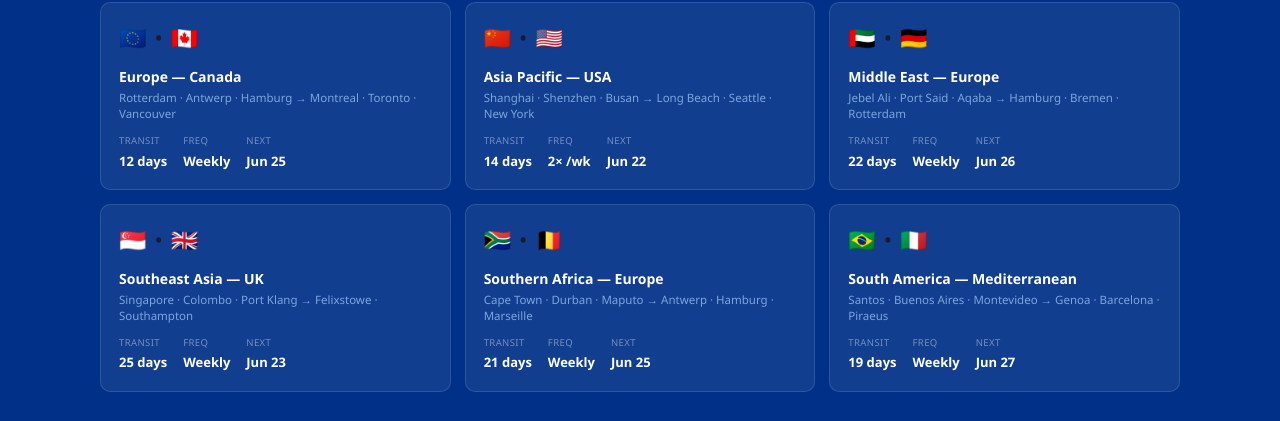
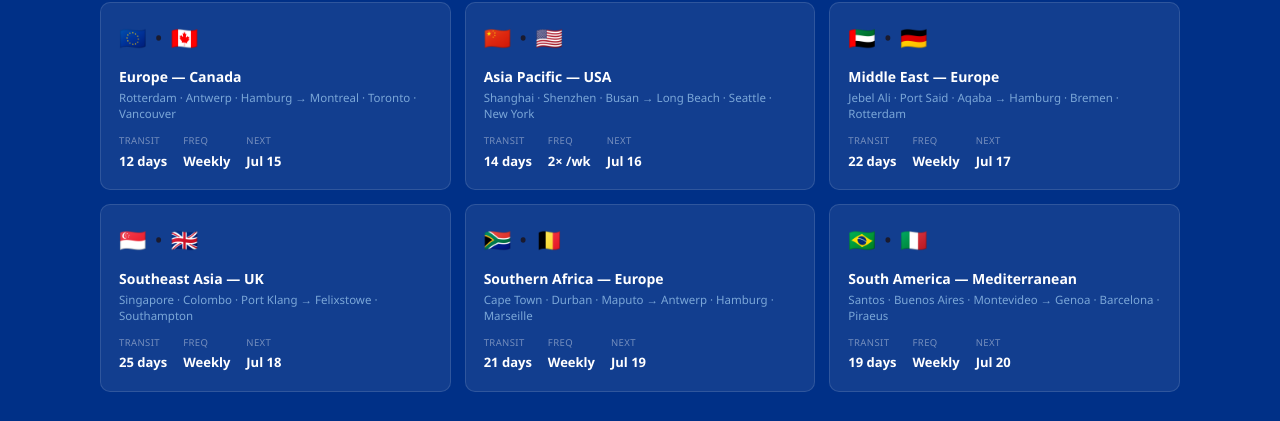
Before and after one commit to eunicerosse69-ux/MSC, a React (Vite) app: page / in a window 1280 px wide. Shown: the part 4111-4532 px from the top of the page. Built offline with nearby package versions, Linux system fonts and the light colour scheme; no server answers.

Commit message:
Update trade lane next dates to mid July

```diff
--- a/src/App.jsx
+++ b/src/App.jsx
@@ -97,7 +97,7 @@ const routes = [
     desc: 'Rotterdam · Antwerp · Hamburg → Montreal · Toronto · Vancouver',
     transit: '12 days',
     freq: 'Weekly',
-    next: 'Jun 25',
+    next: 'Jul 15',
   },
   {
     flags: ['🇨🇳', '🇺🇸'],
@@ -105,7 +105,7 @@ const routes = [
     desc: 'Shanghai · Shenzhen · Busan → Long Beach · Seattle · New York',
     transit: '14 days',
     freq: '2× /wk',
-    next: 'Jun 22',
+    next: 'Jul 16',
   },
   {
     flags: ['🇦🇪', '🇩🇪'],
@@ -113,7 +113,7 @@ const routes = [
     desc: 'Jebel Ali · Port Said · Aqaba → Hamburg · Bremen · Rotterdam',
     transit: '22 days',
     freq: 'Weekly',
-    next: 'Jun 26',
+    next: 'Jul 17',
   },
   {
     flags: ['🇸🇬', '🇬🇧'],
@@ -121,7 +121,7 @@ const routes = [
     desc: 'Singapore · Colombo · Port Klang → Felixstowe · Southampton',
     transit: '25 days',
     freq: 'Weekly',
-    next: 'Jun 23',
+    next: 'Jul 18',
   },
   {
     flags: ['🇿🇦', '🇧🇪'],
@@ -129,7 +129,7 @@ const routes = [
     desc: 'Cape Town · Durban · Maputo → Antwerp · Hamburg · Marseille',
     transit: '21 days',
     freq: 'Weekly',
-    next: 'Jun 25',
+    next: 'Jul 19',
   },
   {
     flags: ['🇧🇷', '🇮🇹'],
@@ -137,7 +137,7 @@ const routes = [
     desc: 'Santos · Buenos Aires · Montevideo → Genoa · Barcelona · Piraeus',
     transit: '19 days',
     freq: 'Weekly',
-    next: 'Jun 27',
+    next: 'Jul 20',
   },
 ];
 
```
